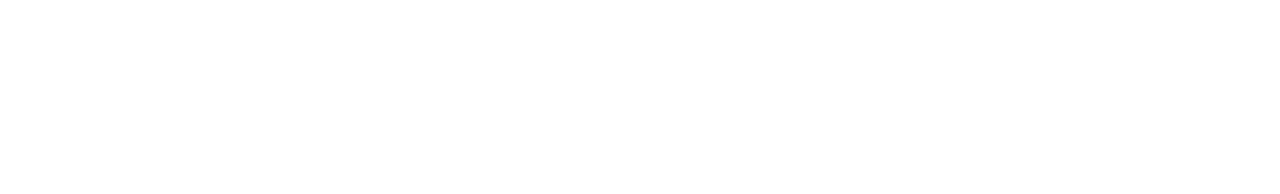
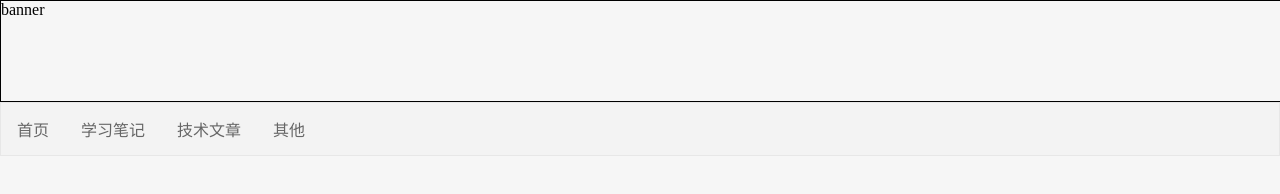
Before and after one commit to 635625250/myblog, a plain HTML site: page index.html in a window 1280 px wide. Drawn offline with Linux system fonts and the light colour scheme.

Commit message:
Signed-off-by: caiwei <695461199@qq.com>

```diff
--- a/css/style.css
+++ b/css/style.css
@@ -0,0 +1,37 @@
+
+body{
+	padding:0;
+	margin:0;
+	background-color: #f6f6f6;
+}
+/*banner*/
+.container.logo{
+	width:100%;
+	height:100px;
+	border:1px solid black;
+}
+/*导航栏*/
+.container.navigation{
+
+}
+#index-nav{
+	list-style-type:none;
+	margin:0;
+	padding:0;
+	overflow:hidden;
+	border:1px solid #e7e7e7;
+	background-color:#f3f3f3;
+}
+#index-nav li{
+	float:left;
+}
+#index-nav li a{
+	display:block;
+	color:#666;
+	text-align:center;
+	padding:14px 16px;
+	text-decoration:none;
+}
+#index-nav li a:hover:not(.active){
+	background-color:#ddd;
+}
--- a/index.html
+++ b/index.html
@@ -3,8 +3,24 @@
 <head>
 	<meta charset = "utf-8">
 	<title>李惠洁的个人博客</title>
+	<link rel="stylesheet" href="css/style.css" type="text/css" media="all">
 </head>
 <body>
+<!-- 头部-->
+<div class="container logo">
+	banner
+</div>
+<!-- 导航栏-->
+<div class="container navigation">
+	<div class="row">
+		<ul id="index-nav">
+			<li><a href="#home" class="current">首页</a></li>
+			<li><a href="#">学习笔记</a></li>
+			<li><a href="#">技术文章</a></li>
+			<li><a href="#">其他</a></li>
+		</ul>
+	</div>
+</div>
 
 </body>
 </html>
```
